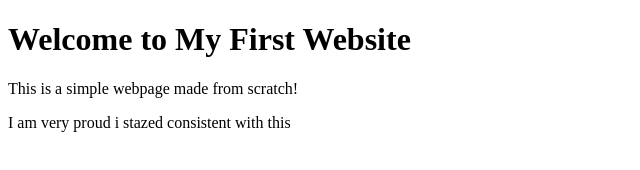
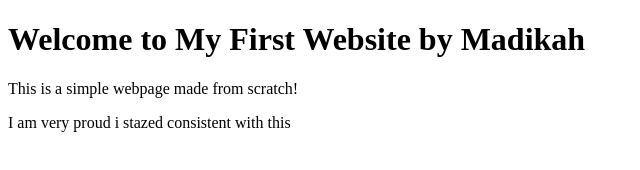
Before and after one commit to MaLeGy/MyFirstWebsite, a plain HTML site: page index.html in a window 1280 px wide. Shown: the whole page, without its empty margins (0-640 px from the left). Drawn offline with Linux system fonts and the light colour scheme; files that its build step writes are made by us from their sources.

Commit message:
Update index.html

```diff
--- a/index.html
+++ b/index.html
@@ -9,7 +9,7 @@
 
 </head>
 <body>
-    <h1>Welcome to My First Website</h1>
+    <h1>Welcome to My First Website by Madikah</h1>
     <p>This is a simple webpage made from scratch!</p>
     <p>I am very proud i stazed consistent with this</p>
 </body>
```
